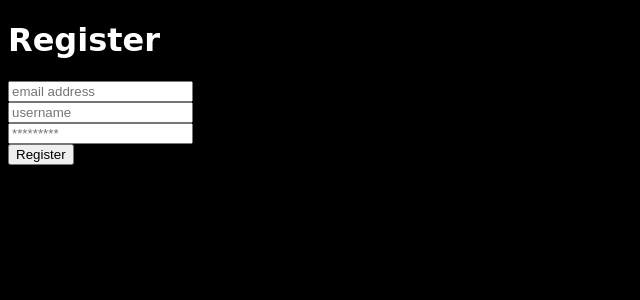
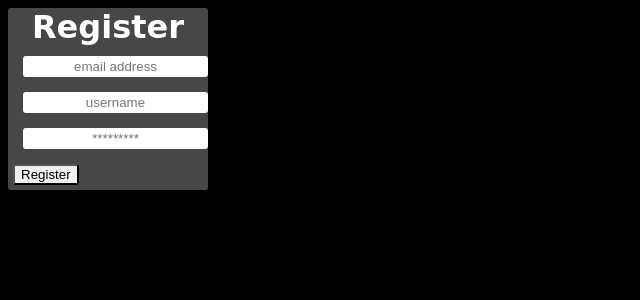
Before and after one commit to garretthoch/Pong-Game-Web-based, a Flask app: page /register in a window 1280 px wide. Shown: the top 300 px of the page, without its empty margins (0-640 px from the left). Run offline with Flask 2, Linux system fonts and the light colour scheme; some web fonts are replaced.

Commit message:
CSS styling of Auth form

```diff
--- a/pong/static/style.css
+++ b/pong/static/style.css
@@ -6,5 +6,26 @@ html {
 .authTitle {
   font-family: 'Bungee Inline', cursive;
   color: white;
+  margin: 10px;
+  text-align: center;
+}
+
+.auth {
+  background-color: #474747;
+  -ms-flex-item-align: center;
+      -ms-grid-row-align: center;
+      align-self: center;
+  width: 200px;
+  border-radius: 3px;
+}
+
+.auth input {
+  border-color: transparent;
+}
+
+.auth * {
+  border-radius: 3px;
+  margin: 5px;
+  text-align: center;
 }
 /*# sourceMappingURL=style.css.map */
--- a/pong/static/style.scss
+++ b/pong/static/style.scss
@@ -5,4 +5,23 @@ html {background-color: black;}
 .authTitle{
     font-family: 'Bungee Inline', cursive;
     color: white;
+    margin: 10px;
+    text-align: center;
 }
+
+.auth {
+    background-color: #474747 ;
+    align-self: center;
+    width: 200px;
+    border-radius: 3px;
+    input{
+        border-color: transparent;
+    }
+
+}
+
+.auth *{
+    border-radius: 3px;
+    margin:5px;
+    text-align: center;
+}
--- a/pong/templates/base.html
+++ b/pong/templates/base.html
@@ -6,7 +6,7 @@
 </head>
 <body>
 
-  <div>
+  <div class="auth flex-container">
     <h1 class=authTitle >{{authTitle}}</h1>
     <form>
       {% block content %}
```
Also changed, not shown: 1 other file.
